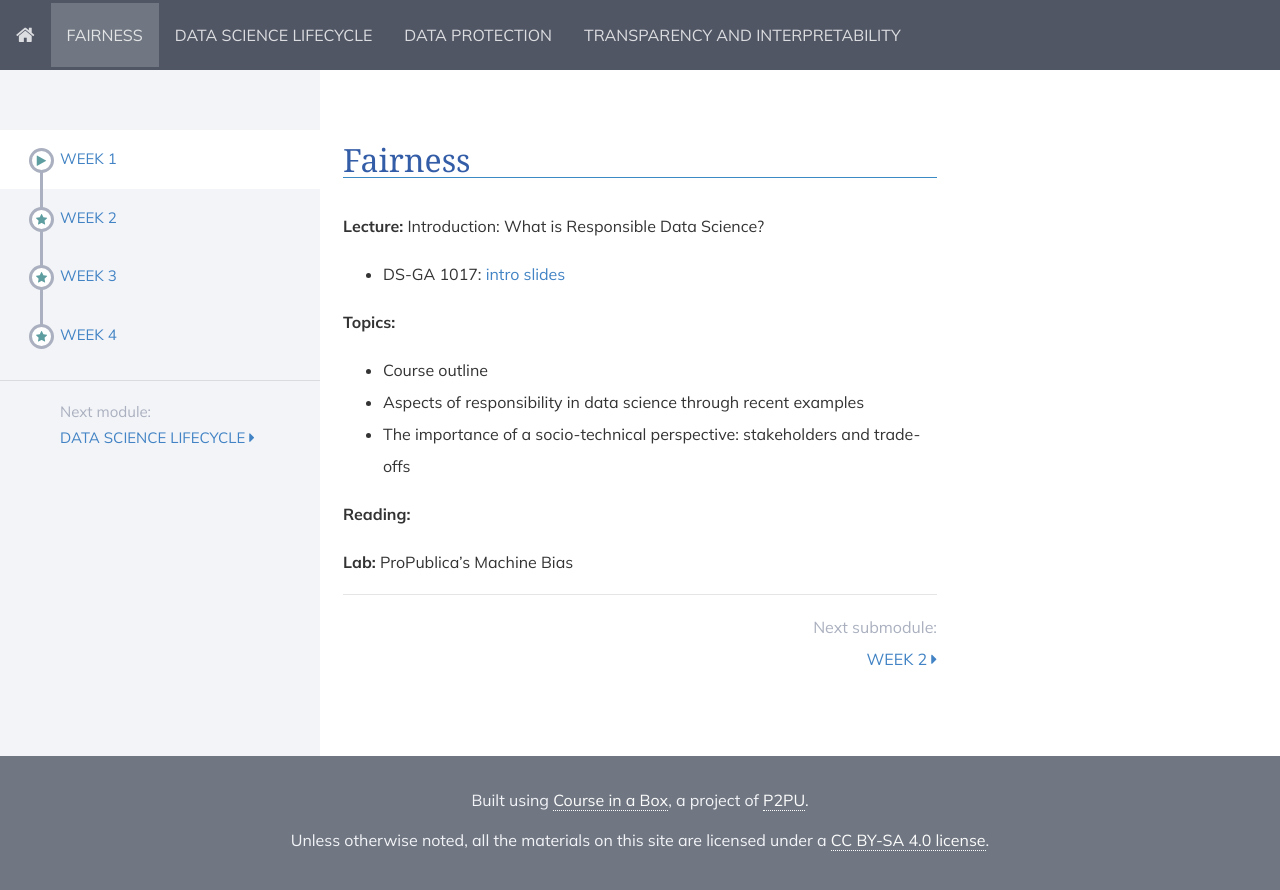
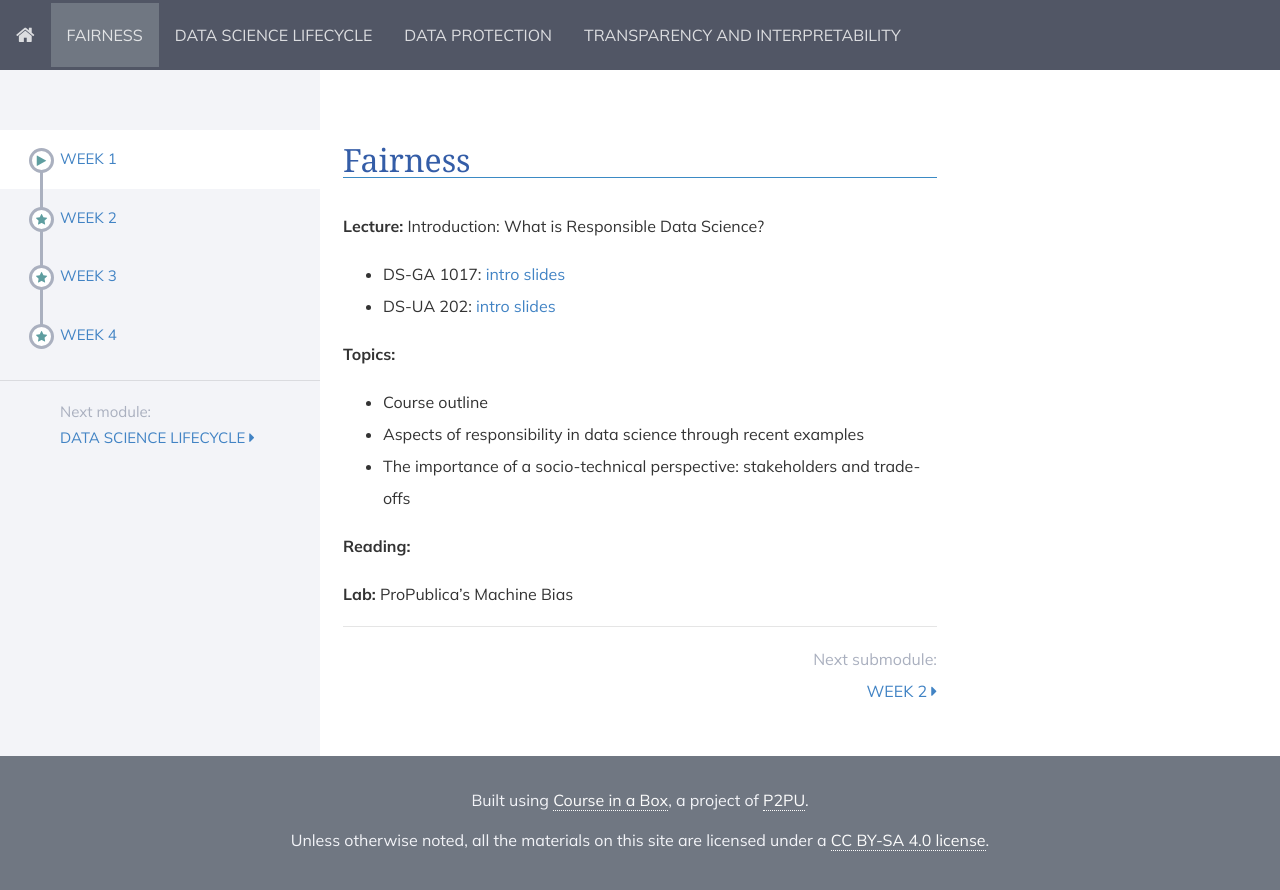
Before and after one commit to DataResponsibly/rds24, a Jekyll site: the page built from modules/fairness/_posts/2000-01-01-week1.md, in a window 1280 px wide. Shown: the top 890 px of the page. Built offline with Jekyll 4.4.1, drawn with Linux system fonts in a browser that asks for light colours; nearby versions of some CDN libraries.

Commit message:
Update 2000-01-01-week1.md

```diff
--- a/modules/fairness/_posts/2000-01-01-week1.md
+++ b/modules/fairness/_posts/2000-01-01-week1.md
@@ -8,6 +8,7 @@ title: Week 1
 
 <!--  * DS-UA 202: [intro slides](../../../assets/1_intro_202.pdf) -->
 * DS-GA 1017: [intro slides](../../../assets/1_Intro_1017.pdf)
+* DS-UA 202: [intro slides](../../../assets/1_Intro_202.pdf)
 
 **Topics:**
 
```
